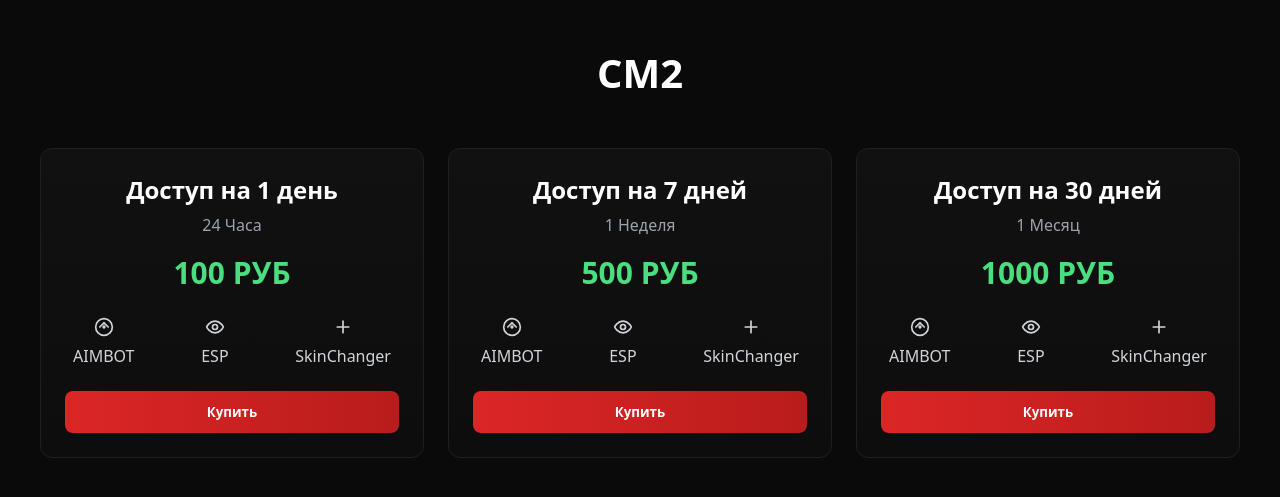
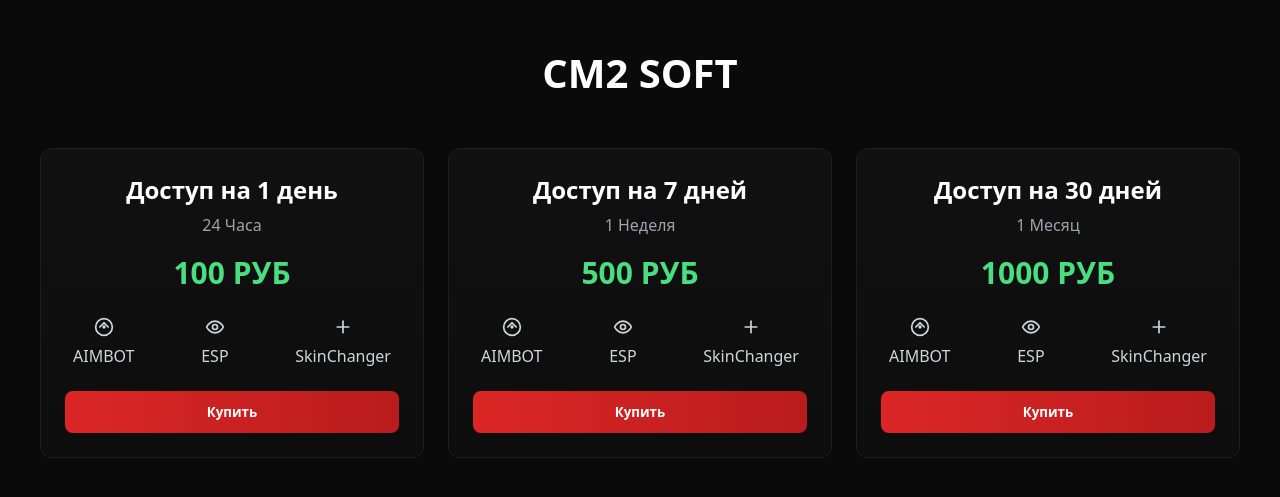
Before and after one commit to xkotuks/CM2, a React app: page index.html in a window 1280 px wide. Shown: the part 149-646 px from the top of the page. Built offline with nearby package versions, Linux system fonts and the light colour scheme.

Commit message:
Update index.html

```diff
--- a/index.html
+++ b/index.html
@@ -3,12 +3,12 @@
 <head>
     <meta charset="UTF-8">
     <meta name="viewport" content="width=device-width, initial-scale=1.0">
-    <title>CM2</title>
+    <title>CM2 SOFT</title>
     <link rel="stylesheet" href="style.css">
 </head>
 <body>
     <div class="container">
-        <h1>CM2</h1>
+        <h1>CM2 SOFT</h1>
 
         <div class="store-grid">
             <div class="store-item">
```
